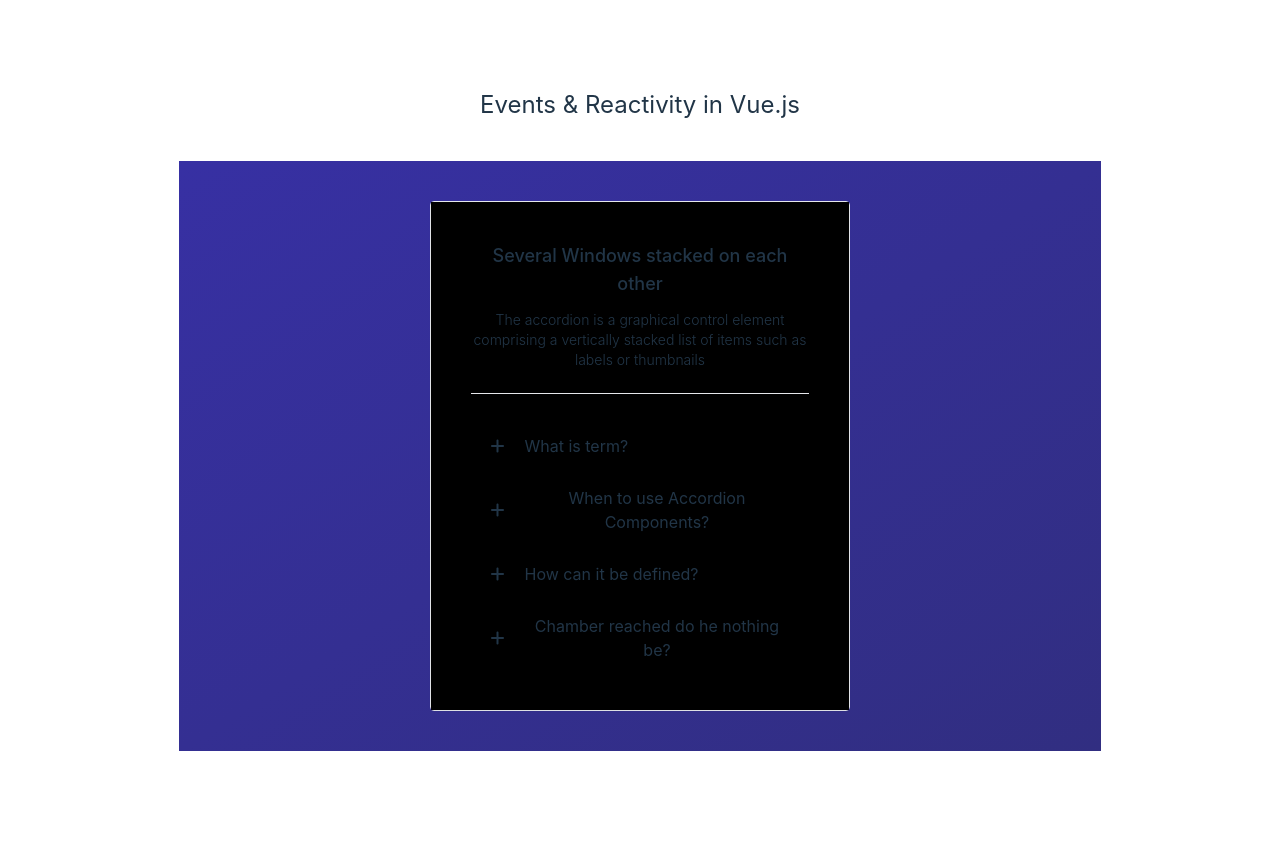
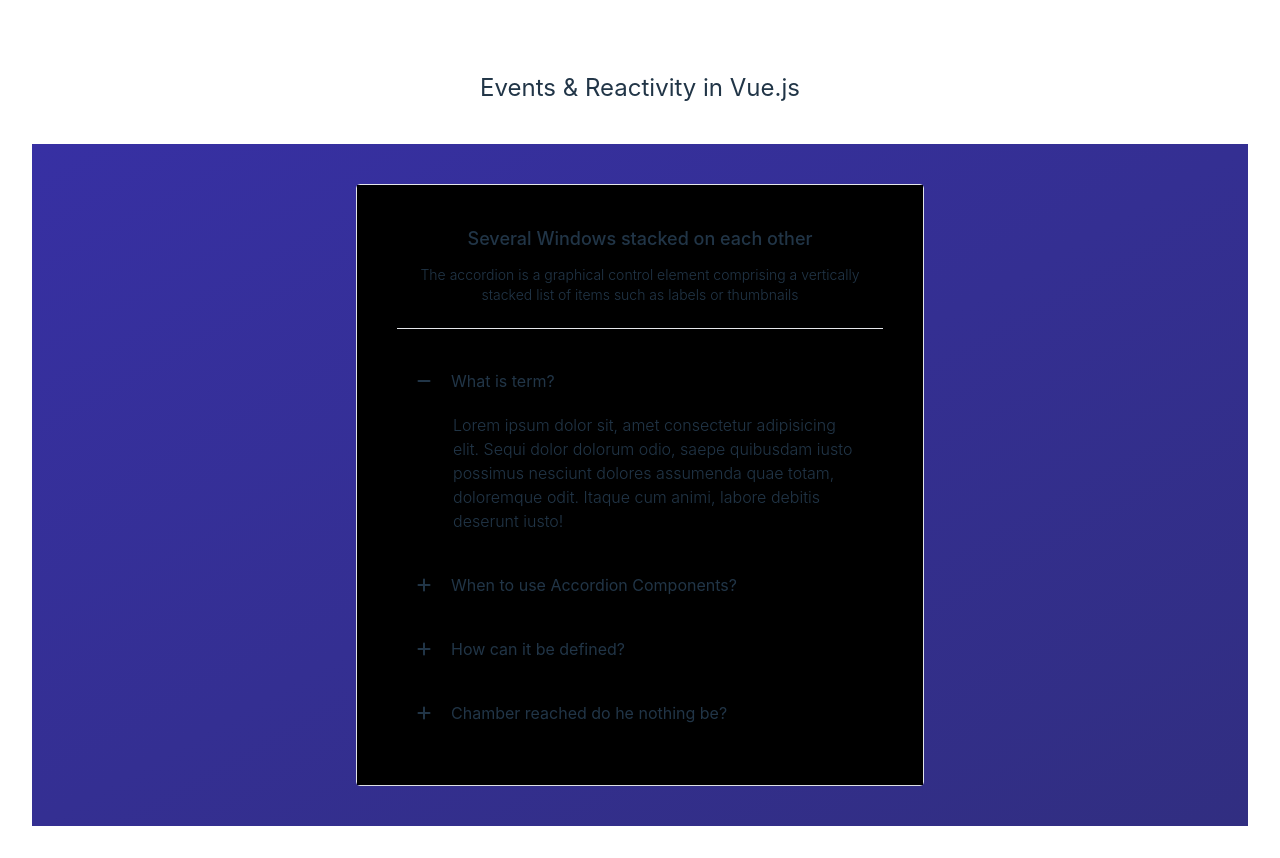
Before and after one commit to Khadiza-Khanom/vue_reactivity, a Vue app: page / in a window 1280 px wide. Before the commit the page ends 800 px from the top, so only its background shows below. Built offline with nearby package versions, Linux system fonts and the light colour scheme.

Commit message:
first item open

```diff
--- a/src/App.vue
+++ b/src/App.vue
@@ -1,6 +1,6 @@
 <script setup>
 import{ref,reactive} from 'vue'
-const accordions=reactive([false,false,false,false])
+const accordions=reactive([true,false,false,false])
 const isOpen=(index)=>{
   accordions[index]=!accordions[index]
 }
```
